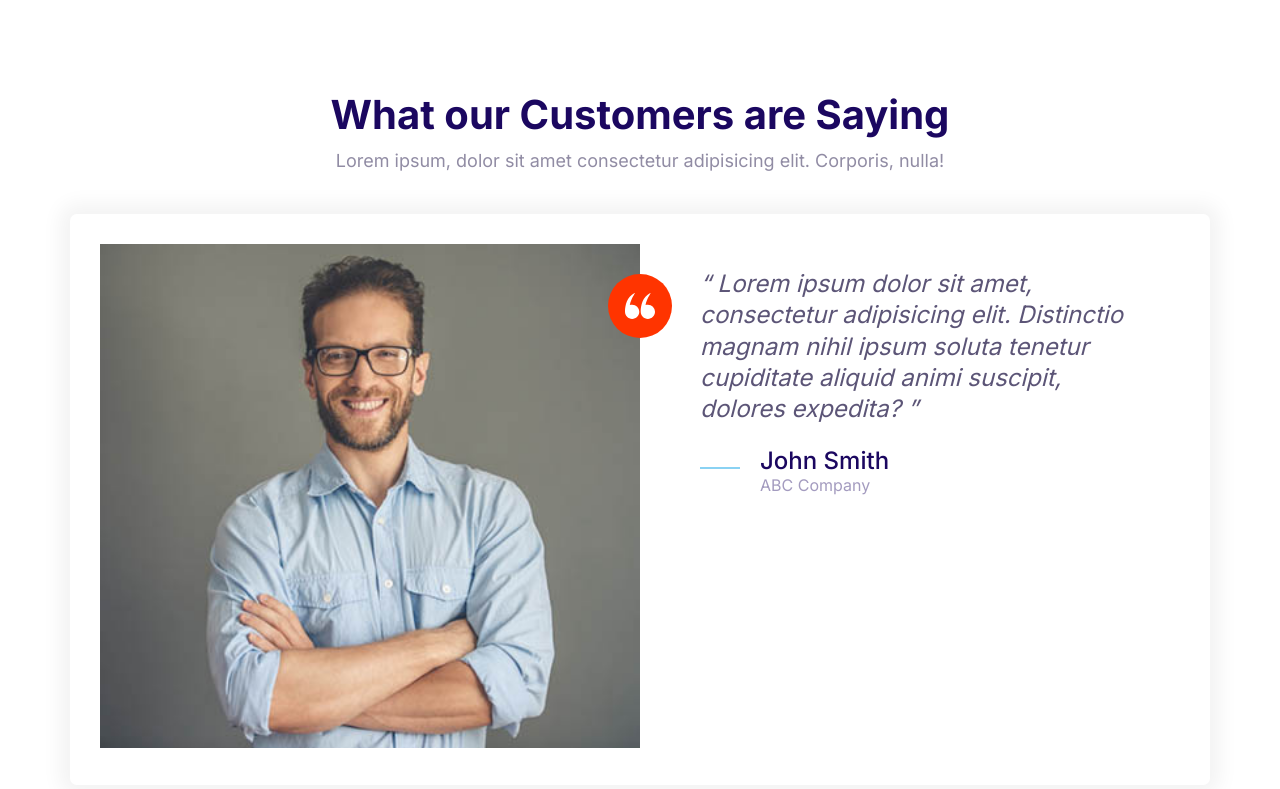
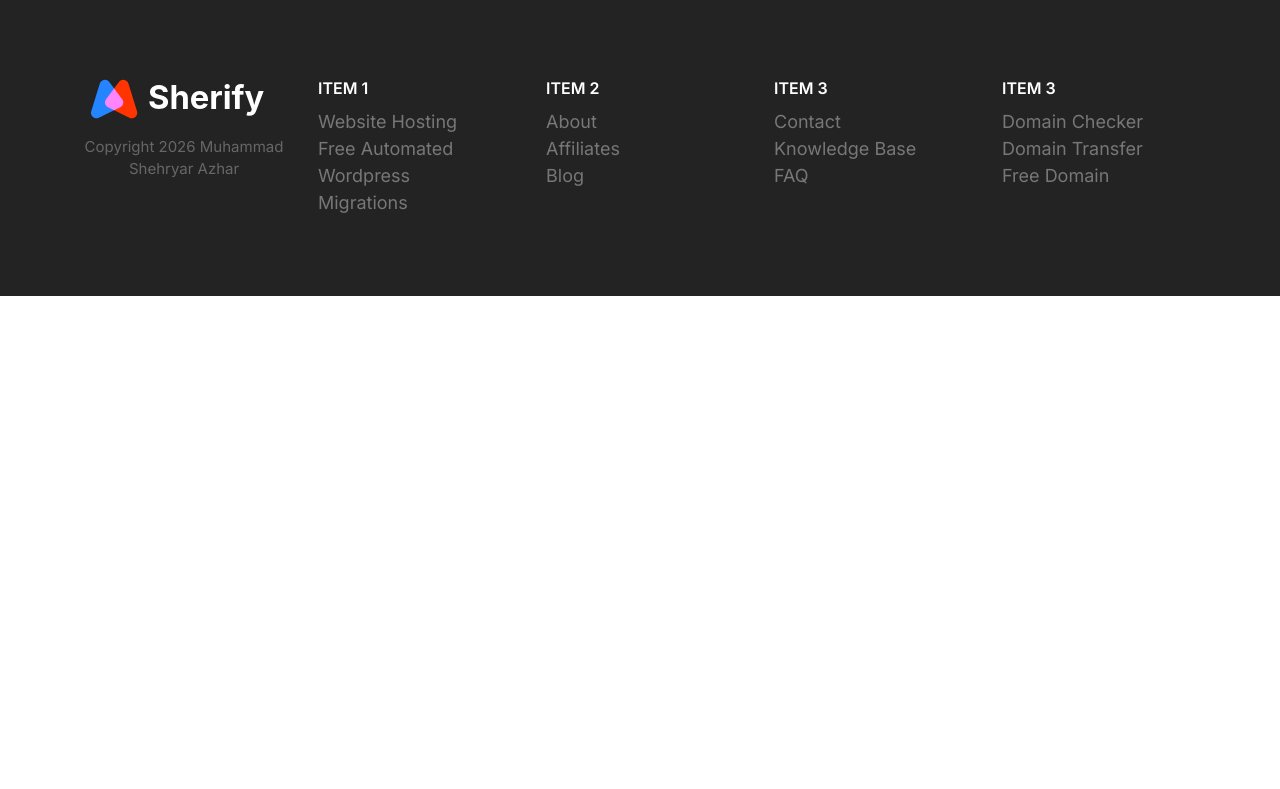
Before and after one commit to ShehryarAzhar/sherify, a plain HTML site: page index.html in a window 1280 px wide. Drawn offline with Linux system fonts and the light colour scheme.

Commit message:
Build the footer block.

```diff
--- a/css/styles.css
+++ b/css/styles.css
@@ -811,3 +811,80 @@ a {
     max-width: 700px;
   }
 }
+
+/* Footer */
+.footer {
+  background: #232323;
+}
+
+.footer a {
+  color: #777;
+  transition: color 0.3s;
+}
+
+.footer a:hover {
+  color: #fff;
+}
+
+.footer__section .list {
+  margin: 0;
+}
+
+.footer__section {
+  padding: 2rem;
+  border-bottom: 1px solid #393939;
+}
+
+.footer__heading {
+  text-transform: uppercase;
+  font-weight: 600;
+}
+
+.footer__brand {
+  margin-top: 5rem;
+  text-align: center;
+}
+
+.footer__brand img {
+  /* TODO: Consider refactoring this and applying it to all images. */
+  width: 100%;
+  max-width: 230px;
+}
+
+.footer__copyright {
+  font-size: 2.1rem;
+  color: #fff;
+  opacity: 0.3;
+}
+
+@media screen and (min-width: 768px) {
+  .footer__sections {
+    grid-template-columns: repeat(auto-fit, minmax(10rem, 1fr));
+  }
+
+  .footer .collapsible__chevron {
+    display: none;
+  }
+
+  .footer .collapsible__content {
+    opacity: 1;
+    max-height: 100%;
+  }
+
+  .footer__brand {
+    order: -1;
+    margin-top: 1rem;
+  }
+
+  .footer__copyright {
+    font-size: 1.5rem;
+  }
+
+  .footer__section {
+    border: 0;
+  }
+
+  .footer__heading {
+    font-size: 1.6rem;
+  }
+}
--- a/index.html
+++ b/index.html
@@ -14,52 +14,77 @@
     <title>Document</title>
   </head>
   <body>
-    <section class="block">
-      <header class="block__header">
-        <h2>What our Customers are Saying</h2>
-        <p>
-          Lorem ipsum, dolor sit amet consectetur adipisicing elit. Corporis,
-          nulla!
-        </p>
-      </header>
-      <div class="container">
-        <div class="card testimonial">
-          <div class="grid grid--1x2">
-            <div class="testimonial__image">
-              <img
-                src="images/testimonial.jpg"
-                alt="A happy, smiling customer"
-              />
-              <span class="icon-container icon-container--accent">
-                <svg class="icon icon--white icon--small">
-                  <use xlink:href="images/sprite.svg#quotes"></use>
-                </svg>
-              </span>
-            </div>
-            <blockquote class="quote">
-              <p class="quote__text">
-                Lorem ipsum dolor sit amet, consectetur adipisicing elit.
-                Distinctio magnam nihil ipsum soluta tenetur cupiditate aliquid
-                animi suscipit, dolores expedita?
-              </p>
-              <footer>
-                <div class="media">
-                  <div class="media__image">
-                    <svg class="icon icon--primary quote__line">
-                      <use xlink:href="images/sprite.svg#line"></use>
-                    </svg>
-                  </div>
-                  <div class="media__body">
-                    <h3 class="media__title quote__author">John Smith</h3>
-                    <p class="quote__organization">ABC Company</p>
-                  </div>
-                </div>
-              </footer>
-            </blockquote>
+    <footer class="block block--dark footer">
+      <div class="container grid footer__sections">
+        <section class="collapsible collapsible--expanded footer__section">
+          <header class="collapsible__header">
+            <h2 class="collapsible__heading footer__heading">Item 1</h2>
+            <svg class="icon icon--white collapsible__chevron">
+              <use xlink:href="images/sprite.svg#chevron"></use>
+            </svg>
+          </header>
+          <div class="collapsible__content">
+            <ul class="list">
+              <li><a href="#">Website Hosting</a></li>
+              <li><a href="#">Free Automated Wordpress</a></li>
+              <li><a href="#">Migrations</a></li>
+            </ul>
           </div>
-        </div>
+        </section>
+        <section class="collapsible footer__section">
+          <header class="collapsible__header">
+            <h2 class="collapsible__heading footer__heading">Item 2</h2>
+            <svg class="icon icon--white collapsible__chevron">
+              <use xlink:href="images/sprite.svg#chevron"></use>
+            </svg>
+          </header>
+          <div class="collapsible__content">
+            <ul class="list">
+              <li><a href="#">About</a></li>
+              <li><a href="#">Affiliates</a></li>
+              <li><a href="#">Blog</a></li>
+            </ul>
+          </div>
+        </section>
+        <section class="collapsible footer__section">
+          <header class="collapsible__header">
+            <h2 class="collapsible__heading footer__heading">Item 3</h2>
+            <svg class="icon icon--white collapsible__chevron">
+              <use xlink:href="images/sprite.svg#chevron"></use>
+            </svg>
+          </header>
+          <div class="collapsible__content">
+            <ul class="list">
+              <li><a href="#">Contact</a></li>
+              <li><a href="#">Knowledge Base</a></li>
+              <li><a href="#">FAQ</a></li>
+            </ul>
+          </div>
+        </section>
+        <section class="collapsible footer__section">
+          <header class="collapsible__header">
+            <h2 class="collapsible__heading footer__heading">Item 3</h2>
+            <svg class="icon icon--white collapsible__chevron">
+              <use xlink:href="images/sprite.svg#chevron"></use>
+            </svg>
+          </header>
+          <div class="collapsible__content">
+            <ul class="list">
+              <li><a href="#">Domain Checker</a></li>
+              <li><a href="#">Domain Transfer</a></li>
+              <li><a href="#">Free Domain</a></li>
+            </ul>
+          </div>
+        </section>
+        <section class="footer__brand">
+          <img src="images/logo.svg" alt="" />
+          <p class="footer__copyright">
+            Copyright 2026 Muhammad Shehryar Azhar
+          </p>
+        </section>
       </div>
-    </section>
+    </footer>
+
     <script src="js/main.js"></script>
   </body>
 </html>
```
Also changed, not shown: components/footer-block.html (added, +70 -0 lines).
